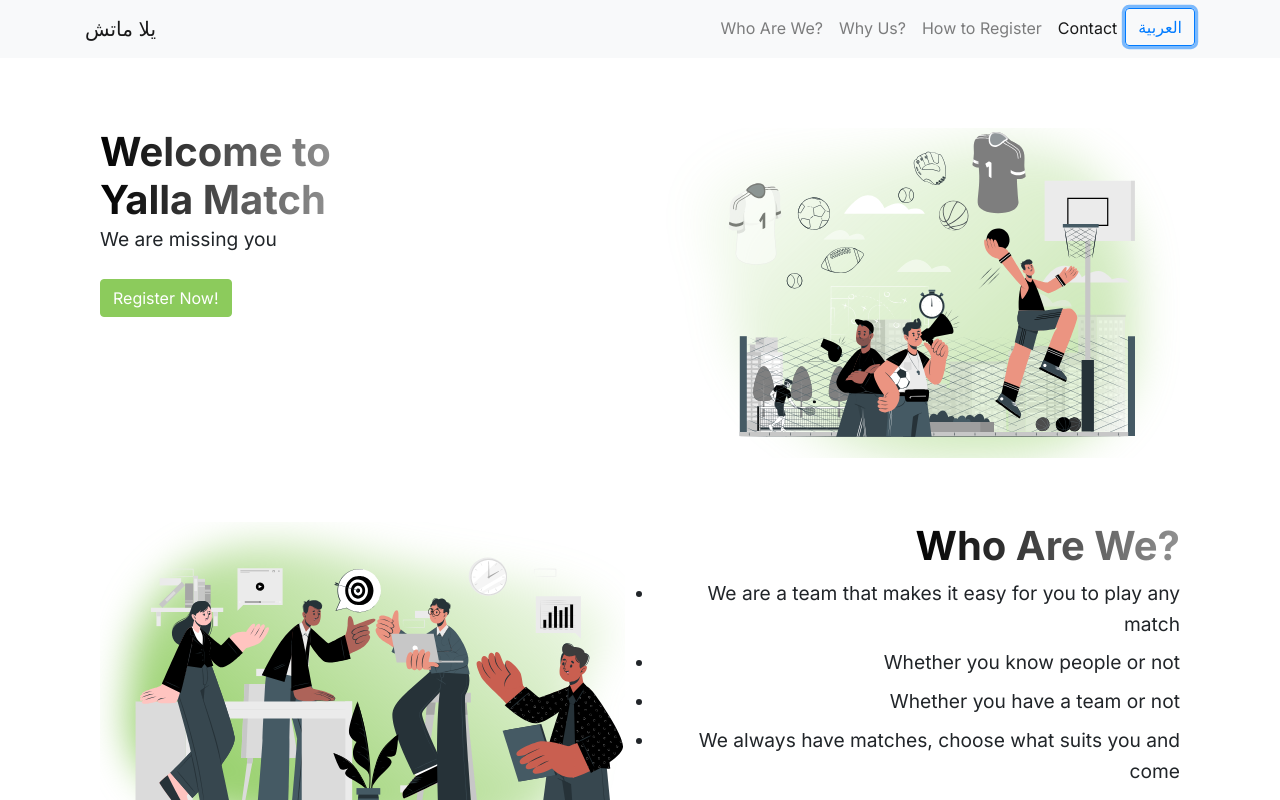
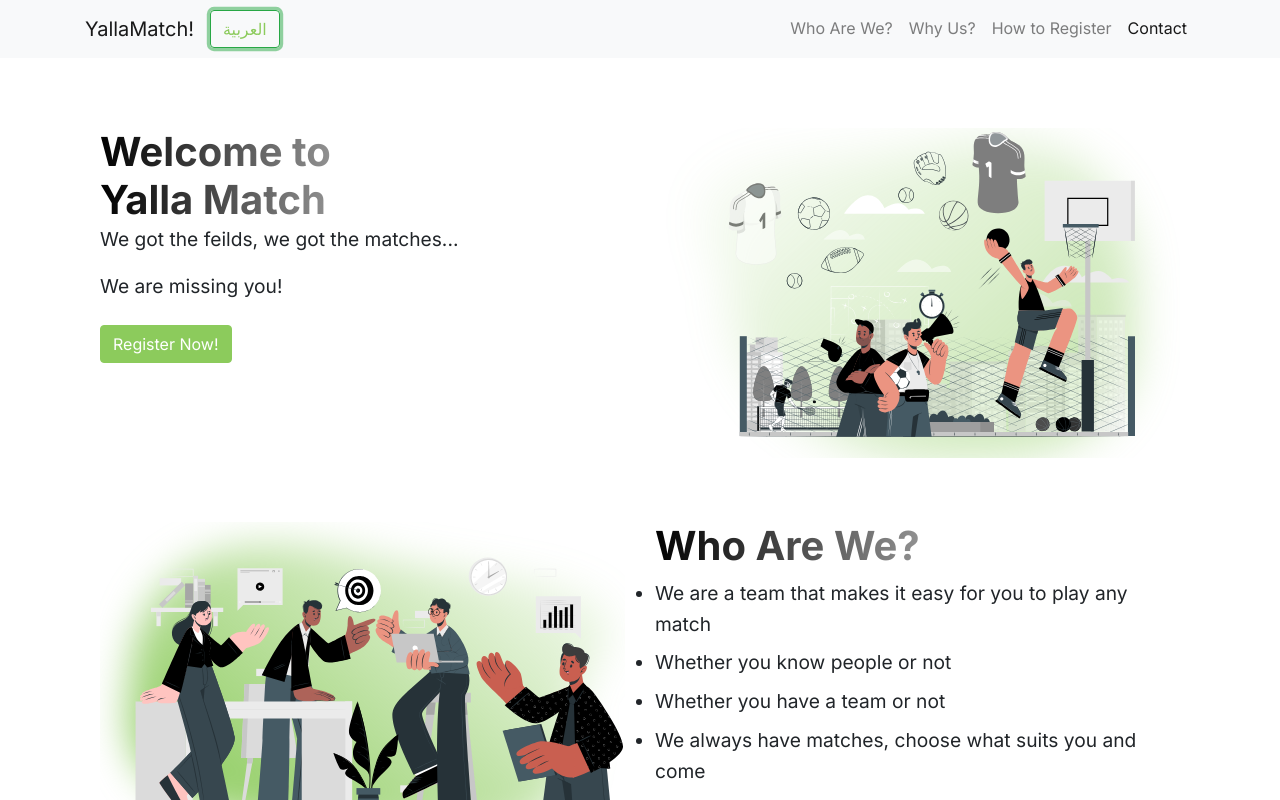
Before and after one commit to asirabdelhady/yallamatch, a plain HTML site: page index.html in a window 1280 px wide. Both pictures are taken after a click on the button "English". Shown: the top 800 px of the page. Drawn offline with nearby package versions, Linux system fonts and the light colour scheme.

Commit message:
adding language switcher

```diff
--- a/index.html
+++ b/index.html
@@ -15,7 +15,8 @@
     <!-- Navigation Bar -->
     <nav id="navbar" class="navbar navbar-expand-lg navbar-light bg-light fixed-top">
         <div class="container">
-            <a class="navbar-brand" href="#">يلا ماتش</a>
+            <a class="navbar-brand" href="#" > <span id="yallaMatch2">يلا ماتش</span></a>
+            <button class="btn btn-outline-success" id="lang-switch">English</button>
             <button class="navbar-toggler" type="button" data-toggle="collapse" data-target="#navbarNav" aria-controls="navbarNav" aria-expanded="false" aria-label="Toggle navigation">
                 <span class="navbar-toggler-icon"></span>
             </button>
@@ -33,12 +34,13 @@
                     <li class="nav-item">
                         <a class="nav-link" href="#contact" id="navContact">التواصل</a>
                     </li>
-                    <li class="nav-item">
+                    <!-- <li class="nav-item">
                         <button class="btn btn-outline-primary" id="lang-switch">English</button>
-                    </li>
+                    </li> -->
                 </ul>
             </div>
         </div>
+
     </nav>
 
     <div class="container mt-5 pt-5">
@@ -48,6 +50,7 @@
                 <div class="row">
                     <div class="col-lg-6">
                         <h1 class="gradient-text"><span id="welcome">اهلا بيك في</span> <span id="yallaMatch">يلا ماتش</span></h1>
+                        <p><span id="weGot"> عندنا ملاعب...عندنا ماتشات </span></p>
                         <p><span id="missingYou">ناقصنا انت</span></p>
                         <div class="mt-4 d-flex justify-content-center justify-content-lg-start">
                             <a href="#" class="btn btn-outline-secondary custom-btn" id="registerNow">سجل حالا!؟</a>
@@ -68,7 +71,7 @@
                     <div class="col-lg-6 order-lg-2 mt-4 mt-lg-0">
                         <div class="text-right">
                             <h1 class="gradient-text" id="whoAreWe">احنا مين ؟</h1>
-                            <ul class="list-unstyled text-right rtl" id="whoList">
+                            <ul class="list-unstyled text-left rtl" id="whoList">
                                 <li>احنا فريق بيسهل عليك لعب اي ماتش</li>
                                 <li>سواء تعرف ناس او ماتعرفش</li>
                                 <li>سواء معاك فرقة او ممعكش</li>
--- a/scripts.js
+++ b/scripts.js
@@ -65,6 +65,8 @@ const content = {
     ar: {
         welcome: "اهلا بيك في",
         yallaMatch: "يلا ماتش",
+        yallaMatch2: "يلا ماتش",
+        weGot: "عندنا ملاعب...عندنا ماتشات",
         missingYou: "ناقصنا انت",
         registerNow: "سجل حالا!؟",
         whoAreWe: "احنا مين؟",
@@ -91,7 +93,9 @@ const content = {
     en: {
         welcome: "Welcome to",
         yallaMatch: "Yalla Match",
-        missingYou: "We are missing you",
+        yallaMatch2: "YallaMatch!",
+        weGot: "We got the feilds, we got the matches...",
+        missingYou: "We are missing you!",
         registerNow: "Register Now!",
         whoAreWe: "Who Are We?",
         whoList: [
@@ -120,6 +124,8 @@ function switchLanguage(lang) {
     console.log('Switching language to:', lang);
     document.getElementById('welcome').textContent = content[lang].welcome;
     document.getElementById('yallaMatch').textContent = content[lang].yallaMatch;
+    document.getElementById('yallaMatch2').textContent = content[lang].yallaMatch2;
+    document.getElementById('weGot').textContent = content[lang].weGot;
     document.getElementById('missingYou').textContent = content[lang].missingYou;
     document.getElementById('registerNow').textContent = content[lang].registerNow;
     document.getElementById('whoAreWe').textContent = content[lang].whoAreWe;
@@ -147,14 +153,18 @@ function switchLanguage(lang) {
     document.getElementById('navContact').textContent = content[lang].navContact;
 
     const ulElement = document.querySelector('#whoList');
+    const divElement = ulElement.parentElement;
+
     if (lang === 'en') {
-        ulElement.classList.remove('rtl');
-        ulElement.classList.add('ltr');
-        ulElement.style.textAlign = 'left';
+        ulElement.classList.remove('text-right', 'rtl');
+        ulElement.classList.add('text-left');
+        divElement.classList.remove('text-right');
+        divElement.classList.add('text-left');
     } else {
-        ulElement.classList.remove('ltr');
-        ulElement.classList.add('rtl');
-        ulElement.style.textAlign = 'right';
+        ulElement.classList.remove('text-left');
+        ulElement.classList.add('text-right', 'rtl');
+        divElement.classList.remove('text-left');
+        divElement.classList.add('text-right');
     }
 
     const col1 = document.querySelector('.col-lg-4.order-3.order-md-1');
--- a/styles.css
+++ b/styles.css
@@ -166,3 +166,33 @@ footer {
     position: relative;
     width: 100%;
 }
+
+.text-left ul {
+    direction: ltr; /* Set text direction to left-to-right */
+    text-align: left; /* Align the entire list content to the left */
+    padding-left: 0; /* Optional: Adjust padding if necessary */
+}
+
+.text-right ul {
+    direction: rtl; /* Set text direction to right-to-left */
+    text-align: right; /* Align the entire list content to the right */
+    padding-right: 0; /* Optional: Adjust padding if necessary */
+}
+
+.text-left ul li, .text-right ul li {
+    list-style-type: disc; /* Use disc as the list item bullet point */
+    margin-bottom: 8px; /* Adjust margin between list items */
+}
+
+.btn-outline-success{
+    color: #8CCB5C;
+    outline-color: #8CCB5C;
+
+}
+
+.btn-outline-success:hover{
+    color: white;
+    background-color: #8CCB5C;
+    outline-color: #8CCB5C;
+
+}
```
